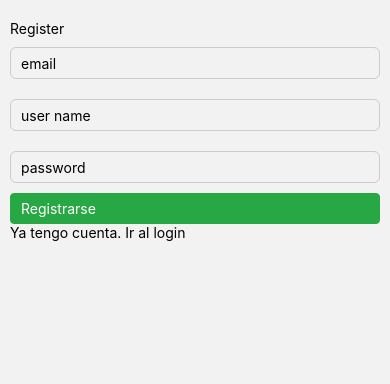
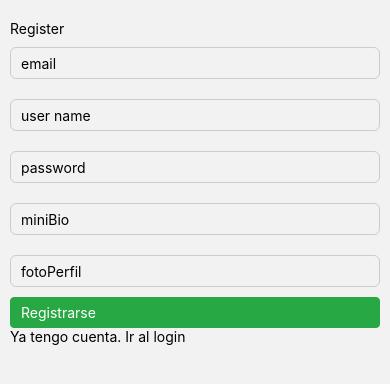
Before and after one commit to BelisarioPO/tip32, a React Native app: screen /Register in a window 390 px wide. Shown: the top 384 px of the page. Built offline with nearby package versions, Linux system fonts and the light colour scheme; no server answers; the database is empty.

Commit message:
Registeralgo

```diff
--- a/src/screens/Register/Register.js
+++ b/src/screens/Register/Register.js
@@ -70,6 +70,21 @@ class Register extends Component {
                     secureTextEntry={true}
                     value={this.state.password}
                 />
+                <TextInput
+                    style={styles.input}
+                    onChangeText={(text)=>this.setState({miniBio: text})}
+                    placeholder='miniBio'
+                    keyboardType='default'
+                    value={this.state.miniBio}
+                    />
+                <TextInput
+                    style={styles.input}
+                    onChangeText={(text)=>this.setState({fotoPerfil: text})}
+                    placeholder='fotoPerfil'
+                    keyboardType='default'
+                    value={this.state.fotoPerfil}
+                    />
+
                 <TouchableOpacity style={styles.button} onPress={()=>this.register(this.state.email, this.state.password, this.state.userName)}>
                     <Text style={styles.textButton}>Registrarse</Text>
                 </TouchableOpacity>
```
